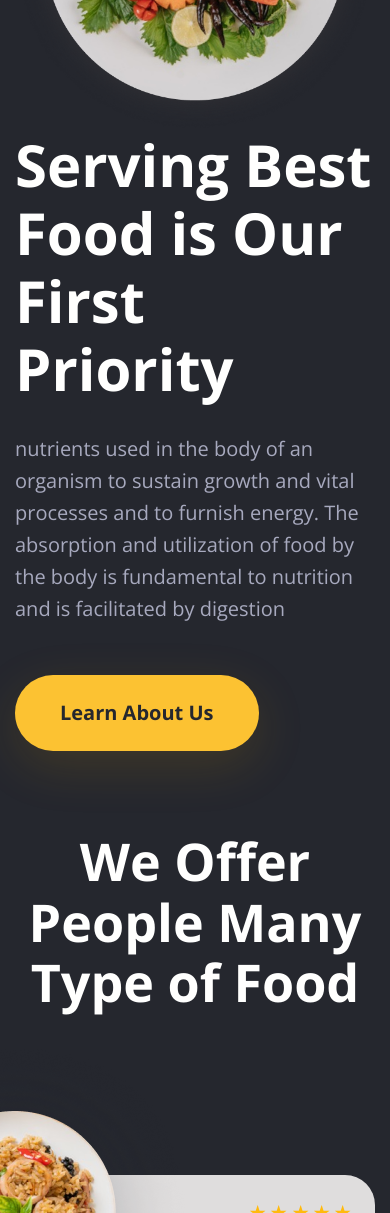
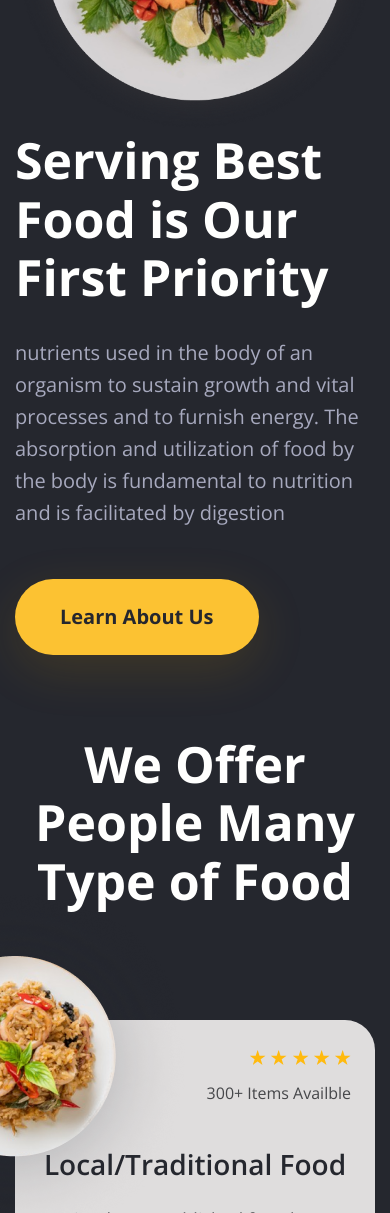
Before and after one commit to Rogach36/Food-Hub, a plain HTML site: page index.html in a window 390 px wide. Shown: the part 2580-3793 px from the top of the page. Drawn offline with nearby package versions, Linux system fonts and the light colour scheme.

Commit message:
make title in the same size

```diff
--- a/css/style.css
+++ b/css/style.css
@@ -469,7 +469,7 @@ body {
 }
 .serving__title {
 	font-weight: 700;
-	font-size: 58px;
+	font-size: 50px;
 	line-height: 117%;
 	color: #FFFFFE;
 }
@@ -647,7 +647,7 @@ body {
 		margin-left: -181px;
   }
   .offer__title:not(:last-child) {
-	margin: 0 auto 162px auto;
+	margin: 0 auto 110px auto;
 	text-align: center;
 }
 }
@@ -671,7 +671,7 @@ body {
 		padding: 0 0 64px 0;
   }
 	.offer__title {
-		font-size: 52px;
+		font-size: 50px;
   }
 	.offer__row {
 		margin: 0;
```
